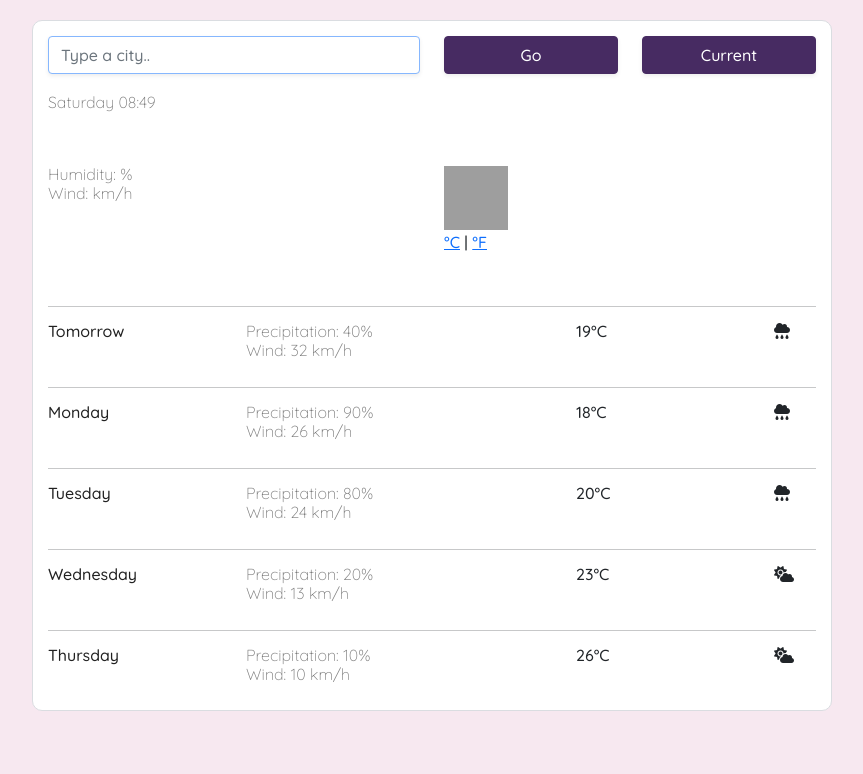
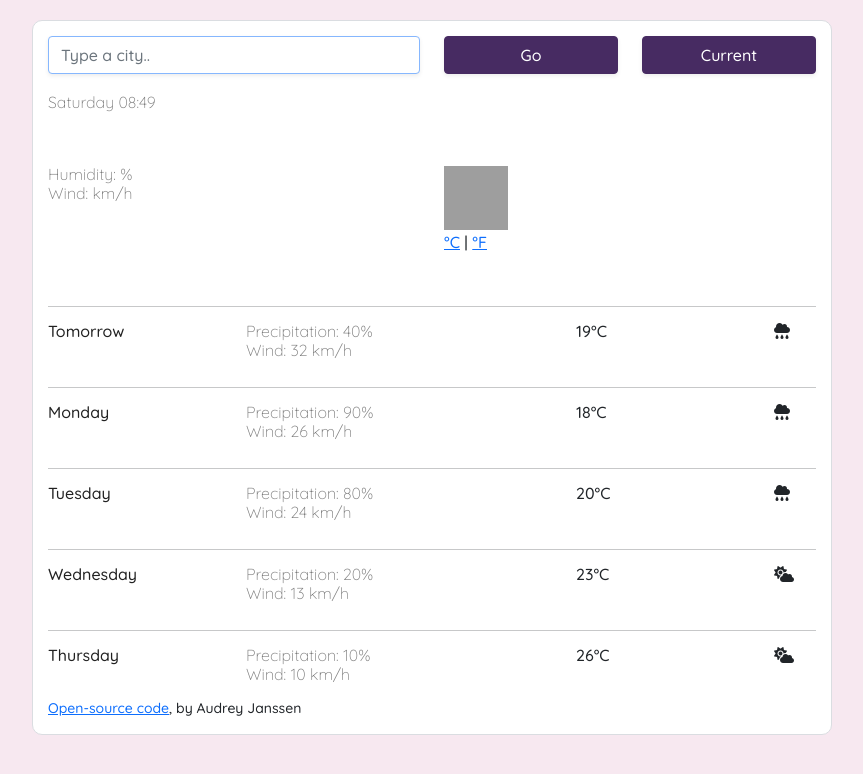
Before and after one commit to audreyjanssen/weather-project, a plain HTML site: page index.html in a window 1280 px wide. Shown: the whole page, without its empty margins (208-1071 px from the left). Drawn offline with nearby package versions, Linux system fonts and the light colour scheme; no server answers; grey boxes are pictures that could not be loaded.

Commit message:
added github source link

```diff
--- a/index.html
+++ b/index.html
@@ -220,6 +220,8 @@
             </div>
           </div>
         </div>
+            <small><a href="https://github.com/audreyjanssen/weather-project" target="_blank">Open-source code</a>, by Audrey Janssen</small>
+
       </div>
     </div>
     <script src="src/index.js"></script>
```
